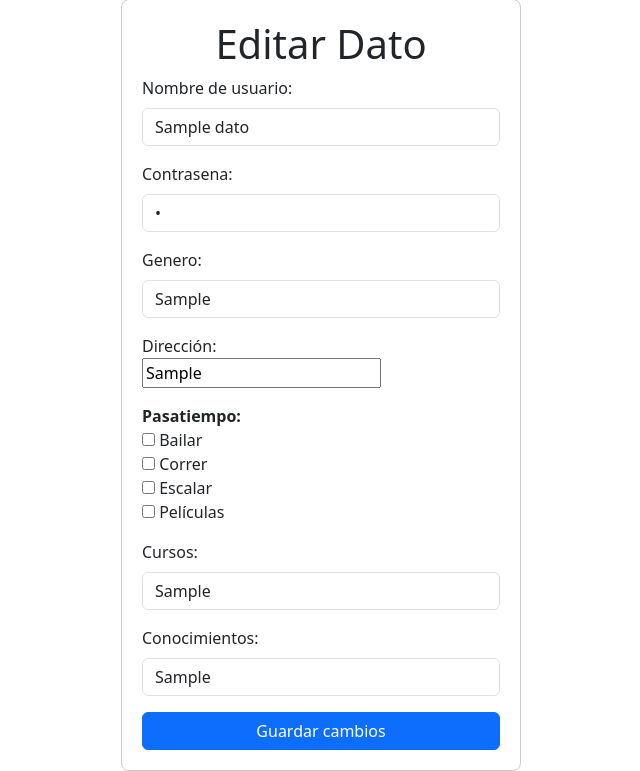
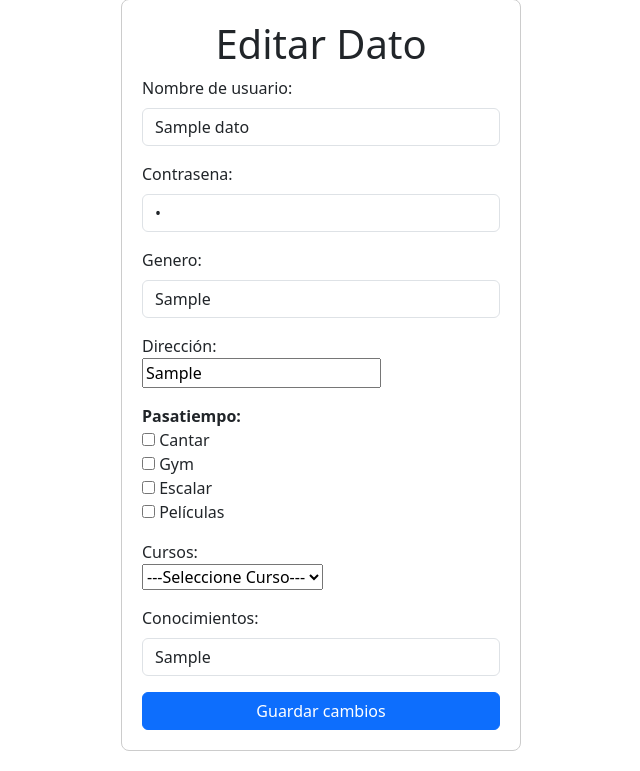
Before and after one commit to esme00/Flask, a Flask app: page /editar_dato/1 in a window 1280 px wide. Shown: the part 118-889 px from the top of the page, without its empty margins (319-959 px from the left). Run offline with Flask 3, Linux system fonts and the light colour scheme; tables that the repository leaves empty hold one stand-in row (values such as "Sample post").

Commit message:
Agregados

```diff
--- a/templates/editar_dato.html
+++ b/templates/editar_dato.html
@@ -36,16 +36,26 @@
             <div class="mb-3">
                 <label style="font-weight: bold;">Pasatiempo:</label><br>
                 <div class="col-sm-4">
-                    <label><input type="checkbox" name="pasatiempo" value="Bailar" {{ 'checked' if 'Bailar' in dato.pasatiempo else '' }}> Bailar</label>
-                    <label><input type="checkbox" name="pasatiempo" value="Correr" {{ 'checked' if 'Correr' in dato.pasatiempo else '' }}> Correr</label>
+                    <label><input type="checkbox" name="pasatiempo" value="Cantar" {{ 'checked' if 'Cantar' in dato.pasatiempo else '' }}> Cantar</label>
+                    <label><input type="checkbox" name="pasatiempo" value="Gym" {{ 'checked' if 'Correr' in dato.pasatiempo else '' }}> Gym</label>
                     <label><input type="checkbox" name="pasatiempo" value="Escalar" {{ 'checked' if 'Escalar' in dato.pasatiempo else '' }}> Escalar</label>
                     <label><input type="checkbox" name="pasatiempo" value="Peliculas" {{ 'checked' if 'Peliculas' in dato.pasatiempo else '' }}> Películas</label>
                 </div>
             </div>
 
             <div class="mb-3">
-                <label for="cursos" class="form-label">Cursos:</label>
-                <input type="text" id="cursos" name="cursos" value="{{ dato.cursos }}" class="form-control" required>
+                <div class="col-sm-4">
+                    <label for="cursos">Cursos:</label>
+                    <select name="cursos" id="cursos">
+                        <option value="">---Seleccione Curso---</option>
+                        <option value="POO" {% if dato.curso =='POO' %} selected {% endif %}>POO</option>
+                        <option value="Cocina" {% if dato.cursos =='Cocina' %} selected {% endif %}>Cocina</option>
+                        <option value="Cosmetologa" {% if dato.cursos =='Cosmetologa' %} selected {% endif %}>Cosmetologa</option>
+                        <option value="Informatica" {% if dato.cursos =='Informatica' %} selected {% endif %}>Informatica</option>
+                        <option value="Ingles" {% if dato.cursos =='Ingles' %} selected {% endif %}>Ingles</option>
+                    </select>
+                </div>
+
             </div>
 
             <div class="mb-3">
```
Also changed, not shown: templates/index.html (+6 -6 lines).
